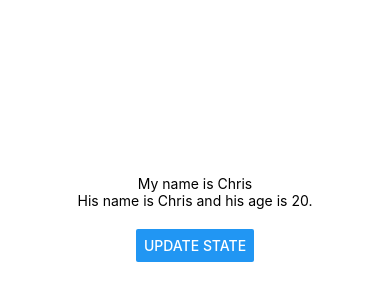
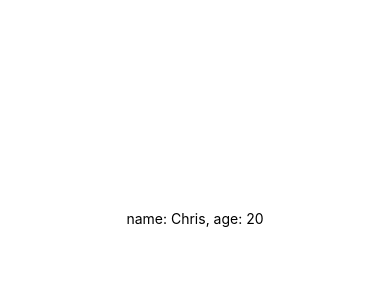
Before and after one commit to ChrisNosowsky/react-native-example-project, a React Native app: screen / in a window 390 px wide. Shown: the part 204-504 px from the top of the page. Built offline with nearby package versions, Linux system fonts and the light colour scheme.

Commit message:
Initial lesson content
Initial lesson contents

```diff
--- a/App.js
+++ b/App.js
@@ -4,20 +4,11 @@ import { StyleSheet, Text, View, Button } from 'react-native';
 
 export default function App() {
   const [name, setName] = useState('Chris');
-  const [person, setPerson] = useState({name: 'Chris', age: 20});
-
-  const clickHandler = () => {
-    setName('Mariah');
-    setPerson({name: 'Mariah', age: 19});
-  }
+  const [age, setAge] = useState(20);
 
   return (
     <View style={styles.container}>
-      <Text>My name is {name}</Text>
-      <Text>His name is {person.name} and his age is {person.age}.</Text>
-      <View style={styles.buttonContainer}>
-        <Button title='update state' onPress={clickHandler} />
-      </View>
+      <Text>name: {name}, age: {age}</Text>
     </View>
   );
 }
@@ -28,8 +19,5 @@ const styles = StyleSheet.create({
     backgroundColor: '#fff',
     alignItems: 'center',
     justifyContent: 'center',
-  },
-  buttonContainer: {
-    marginTop: 20,
   }
 });
```
